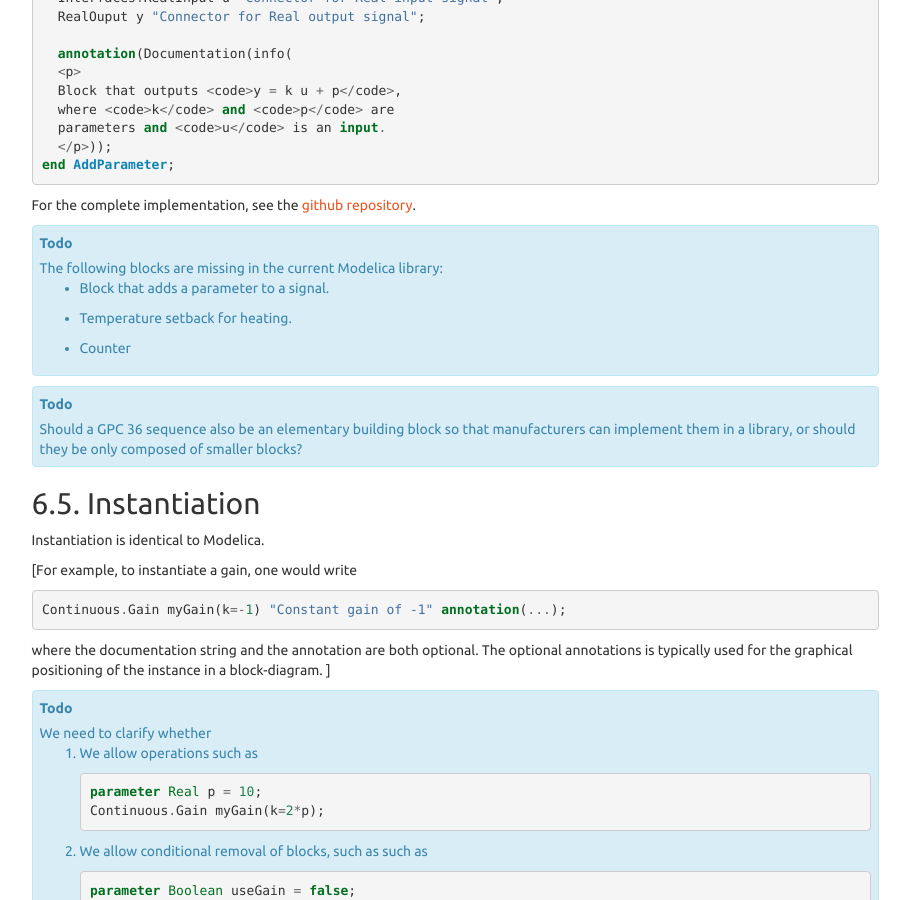
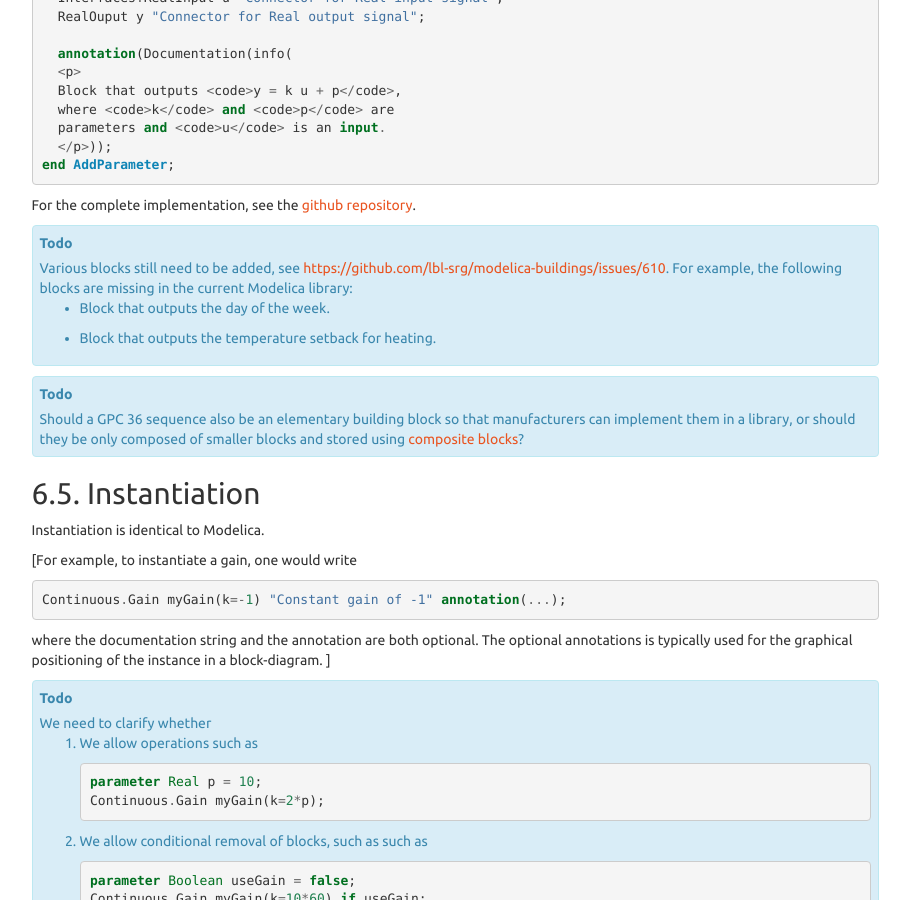
Before and after one commit to lbl-srg/obc, a Sphinx documentation site: the page built from specification/source/cdl.rst, in a window 1280 px wide and 900 px high, scrolled down 1502 px. Shown: the whole window, without its empty margins (331-1241 px from the left). Built offline with Sphinx 7.4.7, drawn with Linux system fonts in a browser that asks for light colours.

Commit message:
Updated cdl

```diff
--- a/specification/source/cdl.rst
+++ b/specification/source/cdl.rst
@@ -119,17 +119,21 @@ the
 
 .. todo::
 
-   The following blocks are missing in the current Modelica library:
+   Various blocks still need to be added, see
+   https://github.com/lbl-srg/modelica-buildings/issues/610.
+   For example, the following blocks are missing
+   in the current Modelica library:
 
-   * Block that adds a parameter to a signal.
-   * Temperature setback for heating.
-   * Counter
+   * Block that outputs the day of the week.
+   * Block that outputs the temperature setback for heating.
+
 
 .. todo::
 
    Should a GPC 36 sequence also be an elementary building block so
    that manufacturers can implement them in a library, or should
-   they be only composed of smaller blocks?
+   they be only composed of smaller blocks and stored using
+   `composite blocks`_?
 
 
 Instantiation
```
